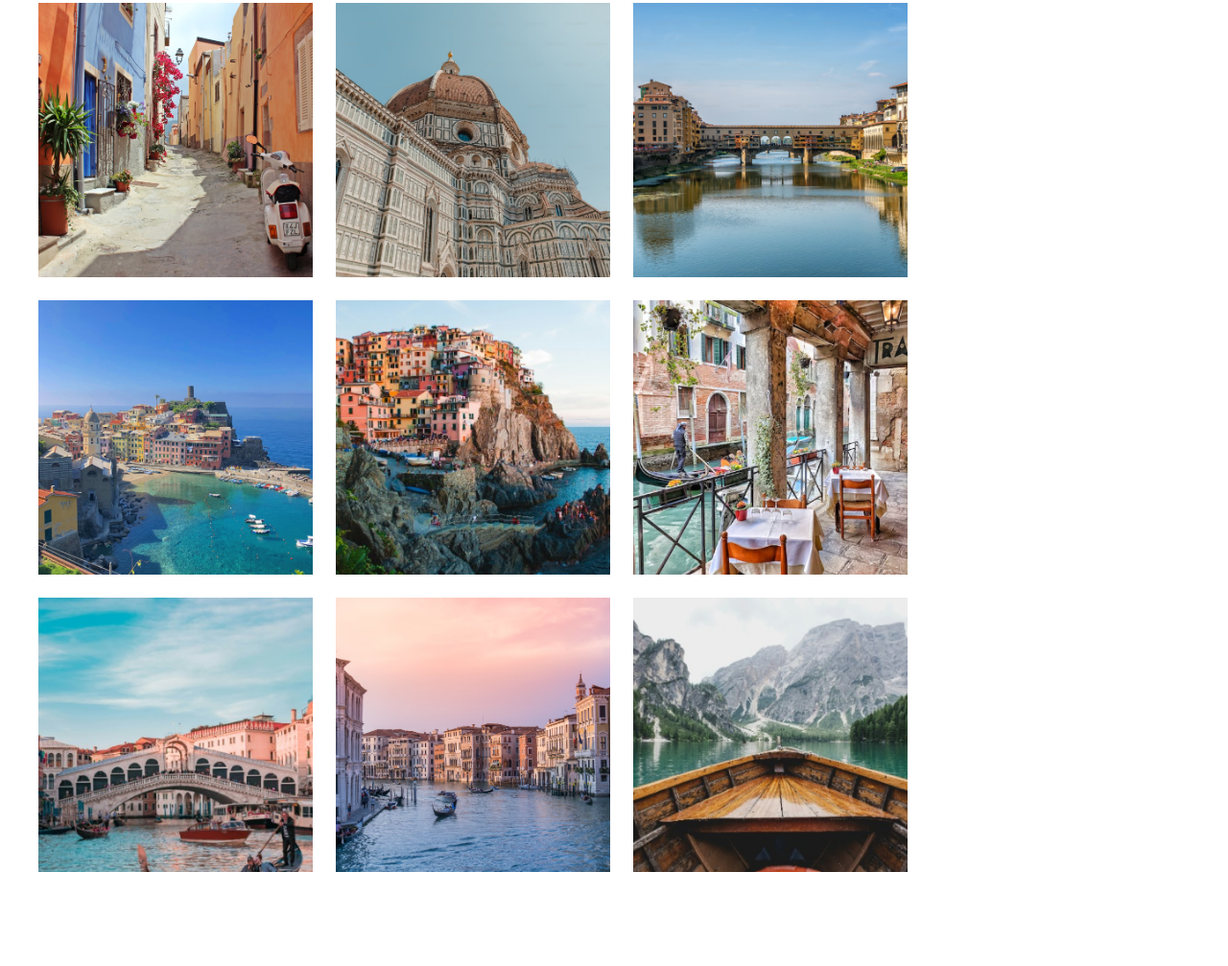
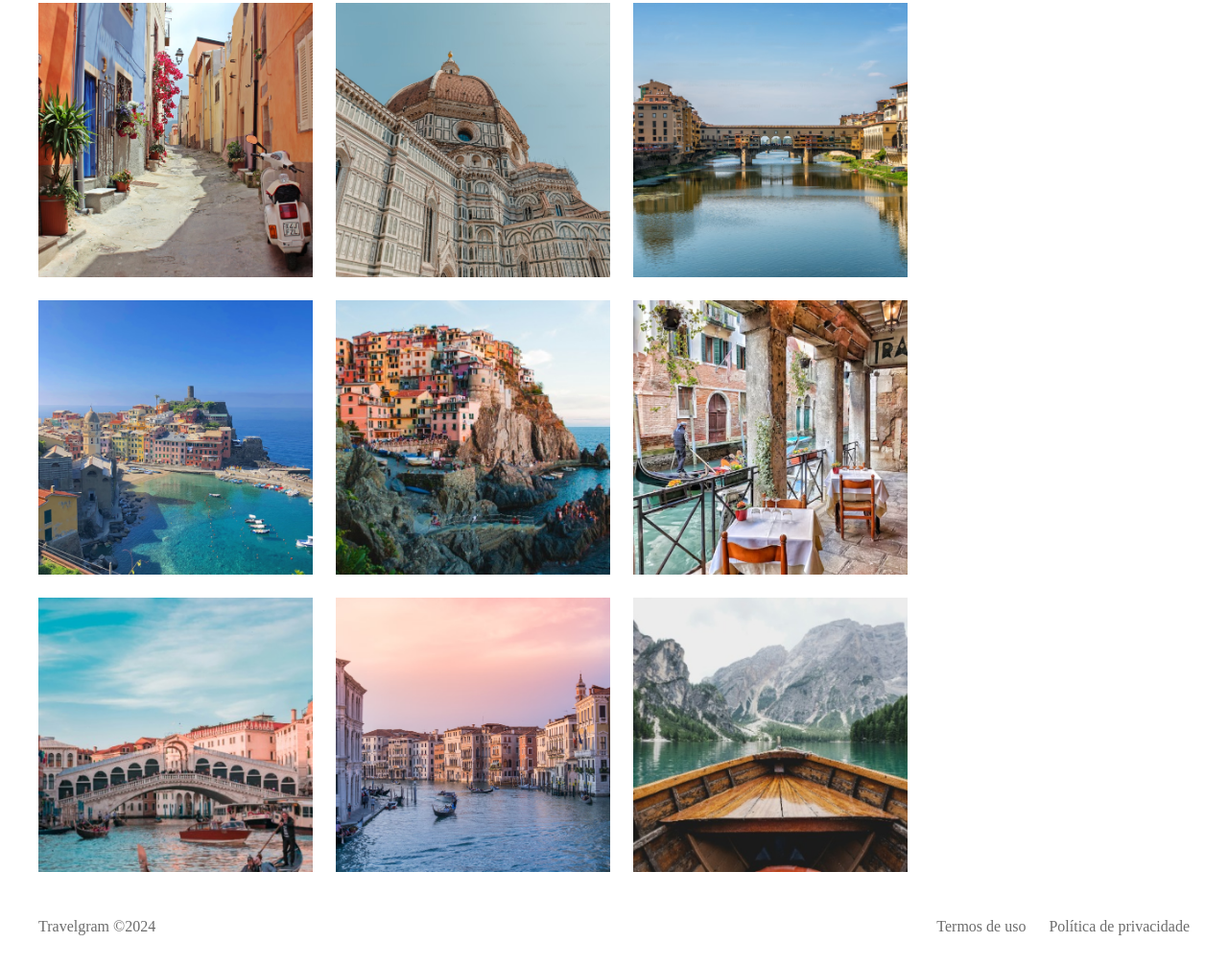
Before and after one commit to StyvenNoronha/Projeto_Travelgram, a plain HTML site: page index.html in a window 1280 px wide. Shown: the part 743-1750 px from the top of the page at 96% size. Before the commit the page ends 1684 px from the top, so only its background shows below. Drawn offline with Linux system fonts and the light colour scheme.

Commit message:
Criando o Footer do Projeto

```diff
--- /dev/null
+++ b/css/footer.css
@@ -0,0 +1,9 @@
+footer{
+    display: flex;
+    padding-block: 1.5rem;
+    gap: 1.5rem;
+}
+
+footer span:nth-child(1){
+    margin-right: auto;
+}
--- a/css/style.css
+++ b/css/style.css
@@ -3,3 +3,4 @@
 @import url(./nav.css);
 @import url(./header.css);
 @import url(./main.css);
+@import url(./footer.css);
--- a/index.html
+++ b/index.html
@@ -77,5 +77,10 @@
       <img src="assets/images/Image 02.png" alt="foto de viagem 2" />
       <img src="assets/images/Image 01.png" alt="foto de viagem 1" />
     </main>
+    <footer class="container">
+      <span>Travelgram ©2024</span>
+      <span>Termos de uso</span>
+      <span>Política de privacidade</span>
+    </footer>
   </body>
 </html>
```
